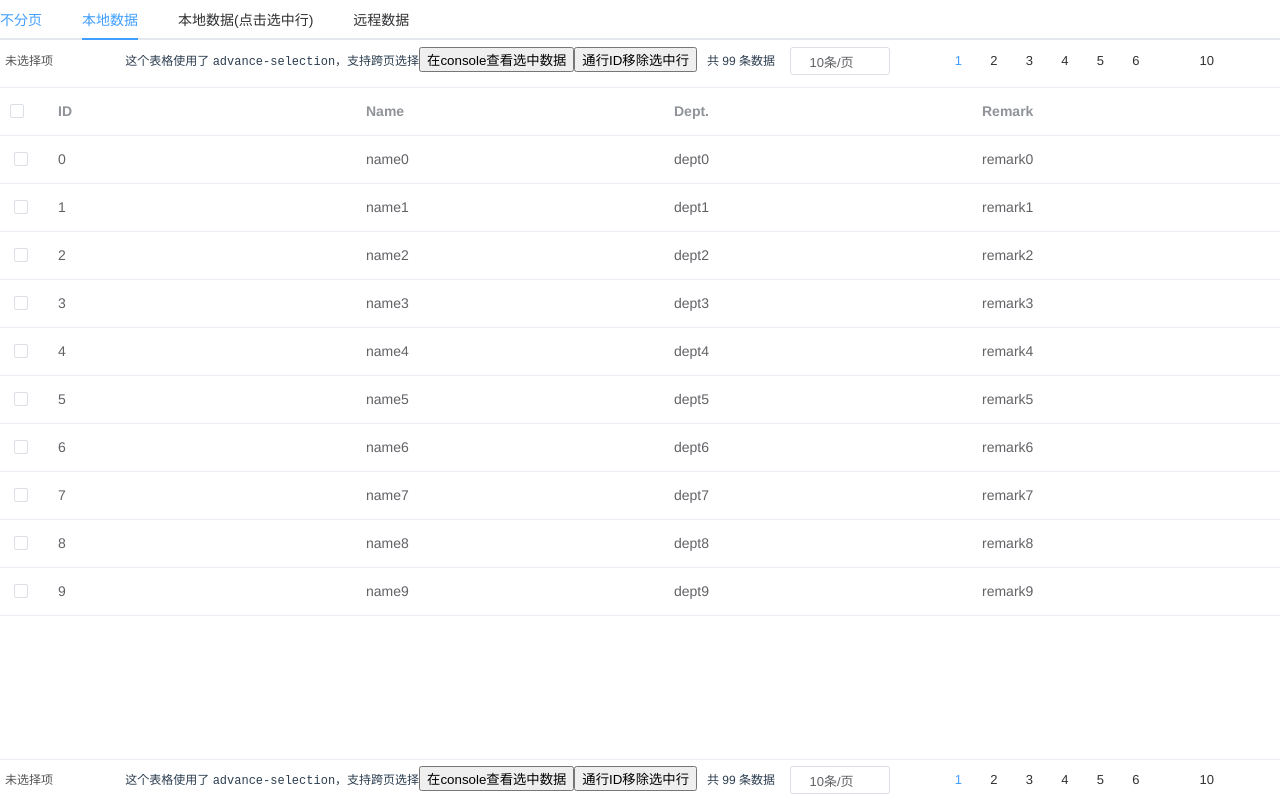
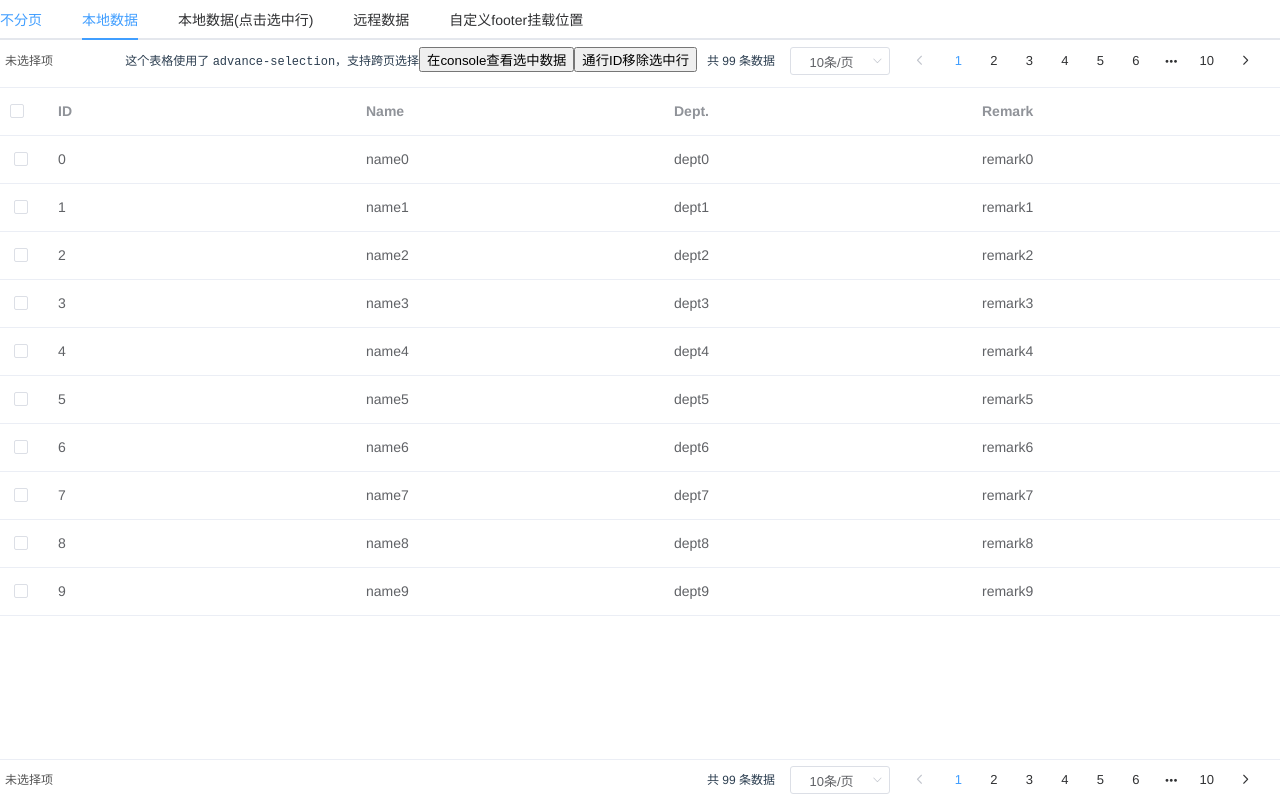
Before and after one commit to hyjiacan/eltable-wrapper, a Vue app: page / in a window 1280 px wide. Both pictures are taken after a click on the tab "本地数据". Built offline with nearby package versions, Linux system fonts and the light colour scheme.

Commit message:
添加 自定义 footer 挂载位置支持

```diff
--- a/src/components/Pager.vue
+++ b/src/components/Pager.vue
@@ -40,6 +40,7 @@
 <script>
 import Pagination from 'element-ui/lib/pagination'
 import 'element-ui/lib/theme-chalk/pagination.css'
+import 'element-ui/lib/theme-chalk/icon.css'
 
 export default {
   name: 'Pager',
--- /dev/null
+++ b/src/components/TableFooter.vue
@@ -0,0 +1,83 @@
+<template>
+  <div class="el-table-wrapper-footer" :class="classes" :style="footerStyle" v-if="footerVisible">
+    <div class="el-table-wrapper-footer-text">
+      <slot/>
+    </div>
+    <pager position="bottom" v-show="pagerVisible">
+      <slot name="pagerPrepend" :data="data" slot="pagerPrepend" slot-scope="{data}"/>
+      <slot name="pagerSummary" :data="data" slot="pagerSummary" slot-scope="{data}"/>
+      <slot name="pagerAppend" :data="data" slot="pagerAppend" slot-scope="{data}"/>
+    </pager>
+  </div>
+</template>
+
+<script>
+import Pager from '@/components/Pager'
+
+export default {
+  name: 'TableFooter',
+  components: {
+    Pager
+  },
+  props: {
+    footerVisible: {
+      type: Boolean,
+      required: true
+    },
+    pagerVisible: {
+      type: Boolean,
+      required: true
+    },
+    size: {
+      required: true
+    },
+    target: {
+      required: true
+    }
+  },
+  mounted() {
+    this.mount()
+  },
+  methods: {
+    mount() {
+      const target = this.renderTarget
+      if (!target) {
+        return
+      }
+      const vm = this.$mount()
+      target.appendChild(vm.$el)
+    }
+  },
+  computed: {
+    classes() {
+      return {
+        'el-table-wrapper-footer-custom': this.target
+      }
+    },
+    footerStyle() {
+      return {
+        height: this.footerVisible ? `${parseFloat(this.size)}px` : 0
+      }
+    },
+    renderTarget() {
+      if (!this.target) {
+        return null
+      }
+
+      if (this.target instanceof HTMLElement) {
+        return this.target
+      }
+
+      const target = document.querySelector(this.target)
+      if (!target) {
+        throw new Error('[eltable-wrapper] Footer target is not available')
+      }
+      return target
+    }
+  }
+}
+</script>
+
+<style lang="less" scoped>
+
+</style>
--- a/src/components/Template.vue
+++ b/src/components/Template.vue
@@ -28,7 +28,7 @@
       </div>
       <el-table
         style="width: 100%"
-        height="100%"
+        :height="autoHeight ? null : '100%'"
         :highlight-current-row="tHighlightCurrentRow || selection === 'single'"
         :data="currentData"
         @current-change="onTableCurrentRowChanged"
@@ -84,23 +84,19 @@
         <slot name="append" slot="append"/>
       </el-table>
     </div>
-    <div class="el-table-wrapper-footer" :style="footerStyle" v-if="footerVisible">
-      <div class="el-table-wrapper-footer-text">
+    <table-footer :footer-visible="footerVisible"
+                  :pager-visible="!pDisabled && pagerPosition !== 'top'"
+                  :size="footerSize"
+                  :target="footerTarget">
       <slot name="footer" :data="slotData">
         <template v-if="isMultipleSelection">
           <template v-if="selectionData.cache.length">
             已选择 {{ selectionData.cache.length }} 项
           </template>
-            <template v-else>未选择项</template>
+          <template v-else-if="data.view.length">未选择项</template>
         </template>
       </slot>
-      </div>
-      <pager position="bottom" v-show="!pDisabled && pagerPosition !== 'top'">
-        <slot name="pagerPrepend" :data="data" slot="pagerPrepend" slot-scope="{data}"/>
-        <slot name="pagerSummary" :data="data" slot="pagerSummary" slot-scope="{data}"/>
-        <slot name="pagerAppend" :data="data" slot="pagerAppend" slot-scope="{data}"/>
-      </pager>
-    </div>
+    </table-footer>
   </div>
 </template>
 
@@ -115,11 +111,13 @@ import handlers from './handlers'
 import data from './data'
 import computed from './computed'
 import watch from './watch'
+import TableFooter from '@/components/TableFooter'
 
 export default {
   name: 'ElTableWrapper',
   mixins: [computed, data, handlers, privateMethods, publicMethods, watch],
   components: {
+    TableFooter,
     Pager
   },
   directives: {
@@ -187,6 +185,9 @@ export default {
     showFooter: {
       type: Boolean,
       default: true
+    },
+    footerTarget: {
+      type: [String, HTMLElement]
     },
     /**
      * 默认的数据id，当未加载数据时，请求时使用此值
--- a/src/components/computed.js
+++ b/src/components/computed.js
@@ -7,7 +7,7 @@ export default {
       let cls = {
         'el-table-wrapper-auto-height': this.autoHeight,
         'el-table-wrapper-header-visible': this.headerVisible,
-        'el-table-wrapper-footer-visible': this.footerVisible
+        'el-table-wrapper-footer-visible': this.footerVisible && !this.footerTarget
       }
       if (this.customClass) {
         cls[this.customClass] = true
@@ -26,12 +26,7 @@ export default {
     contentStyle() {
       return {
         top: this.headerVisible ? `${parseFloat(this.headerSize)}px` : 0,
-        bottom: this.footerVisible ? `${parseFloat(this.footerSize)}px` : 0
-      }
-    },
-    footerStyle() {
-      return {
-        height: this.footerVisible ? `${parseFloat(this.footerSize)}px` : 0
+        bottom: this.footerVisible && !this.footerTarget ? `${parseFloat(this.footerSize)}px` : 0
       }
     },
     headerVisible() {
--- a/src/components/index.less
+++ b/src/components/index.less
@@ -10,6 +10,16 @@
     .el-table-wrapper-footer {
       padding: 4px 5px;
       box-sizing: border-box;
+    }
+
+    .el-table-wrapper-header,
+    .el-table-wrapper-content,
+    .el-table-wrapper-footer {
+      position: relative;
+      top: unset;
+      left: unset;
+      right: unset;
+      bottom: unset;
     }
   }
 }
@@ -52,12 +62,15 @@
 }
 
 .el-table-wrapper-footer {
-  position: absolute;
-  bottom: 0;
-  right: 0;
-  left: 0;
   padding: 4px 5px;
   box-sizing: border-box;
+
+  &:not(.el-table-wrapper-footer-custom) {
+    position: absolute;
+    bottom: 0;
+    right: 0;
+    left: 0;
+  }
 }
 
 .el-table-wrapper-pager {
--- a/src/views/Demo.vue
+++ b/src/views/Demo.vue
@@ -13,7 +13,7 @@
           p-disabled
         >
           <template v-slot:titleToolbar="{data}">
-            <span>{{data}}</span>
+            <span>{{ data }}</span>
             <button>自定义按钮</button>
           </template>
           <el-table-column type="selection"/>
@@ -22,7 +22,7 @@
           <el-table-column label="Dept." prop="dept"></el-table-column>
           <el-table-column label="Remark">
             <template v-slot="{row}">
-              {{row.remark}}
+              {{ row.remark }}
             </template>
           </el-table-column>
         </el-table-wrapper>
@@ -54,7 +54,7 @@
           <el-table-column label="Dept." prop="dept"></el-table-column>
           <el-table-column label="Remark">
             <template v-slot="{row}">
-              {{row.remark}}
+              {{ row.remark }}
             </template>
           </el-table-column>
         </el-table-wrapper>
@@ -80,12 +80,12 @@
               <input type="checkbox" style="vertical-align: -2px" @change="onCheckAllChange"/>
               <span>全选</span>
             </label>
-            <span style="margin-left: 5px">已选择 {{data.selected}} 项</span>
+            <span style="margin-left: 5px">已选择 {{ data.selected }} 项</span>
           </template>
           <el-table-column type="selection"/>
           <el-table-column label="ID" prop="id">
             <template v-slot="{row}">
-              <span>{{row.id}}</span>
+              <span>{{ row.id }}</span>
               <span v-if="row.__checked__" style="color: red;">(选中)</span>
             </template>
           </el-table-column>
@@ -93,7 +93,7 @@
           <el-table-column label="Dept." prop="dept"></el-table-column>
           <el-table-column label="Remark">
             <template v-slot="{row}">
-              {{row.remark}}
+              {{ row.remark }}
             </template>
           </el-table-column>
         </el-table-wrapper>
@@ -130,10 +130,29 @@
           <el-table-column label="Dept." prop="dept"></el-table-column>
           <el-table-column label="Remark">
             <template v-slot="{row}">
-              {{row.remark}}
+              {{ row.remark }}
             </template>
           </el-table-column>
         </el-table-wrapper>
+      </el-tab-pane>
+      <el-tab-pane label="自定义footer挂载位置">
+        <div class="splitter">
+          <div id="footer-target">
+            <div class="tip">footer被挂载到这里了</div>
+          </div>
+          <el-table-wrapper
+            type="l"
+            :local-data="localData"
+            pager-position="both"
+            footer-target="#footer-target"
+          >
+            <el-table-column type="selection" prop="checked"></el-table-column>
+            <el-table-column label="ID" prop="id"></el-table-column>
+            <el-table-column label="Name" prop="name"></el-table-column>
+            <el-table-column label="Dept." prop="dept"></el-table-column>
+            <el-table-column label="Remark" prop="remark"></el-table-column>
+          </el-table-wrapper>
+        </div>
       </el-tab-pane>
     </el-tabs>
   </div>
@@ -249,6 +268,27 @@ export default {
 .hello {
   height: 100%;
 }
+
+.splitter {
+  height: 100%;
+  display: grid;
+  grid-template-rows: 60px auto;
+}
+
+#footer-target {
+  background-color: bisque;
+
+  .tip {
+    position: absolute;
+    left: 400px;
+    top: 10px;
+    color: red;
+  }
+
+  &:hover {
+    background-color: #ee9832;
+  }
+}
 </style>
 <style lang="less">
 .customize-row-class {
```
Also changed, not shown: lib/eltable-wrapper.css (+1 -1 lines), lib/eltable-wrapper.common.js, 1 other file (tests, documents, lock files or other folders). Lines whose indentation alone changed are shown as unchanged.
